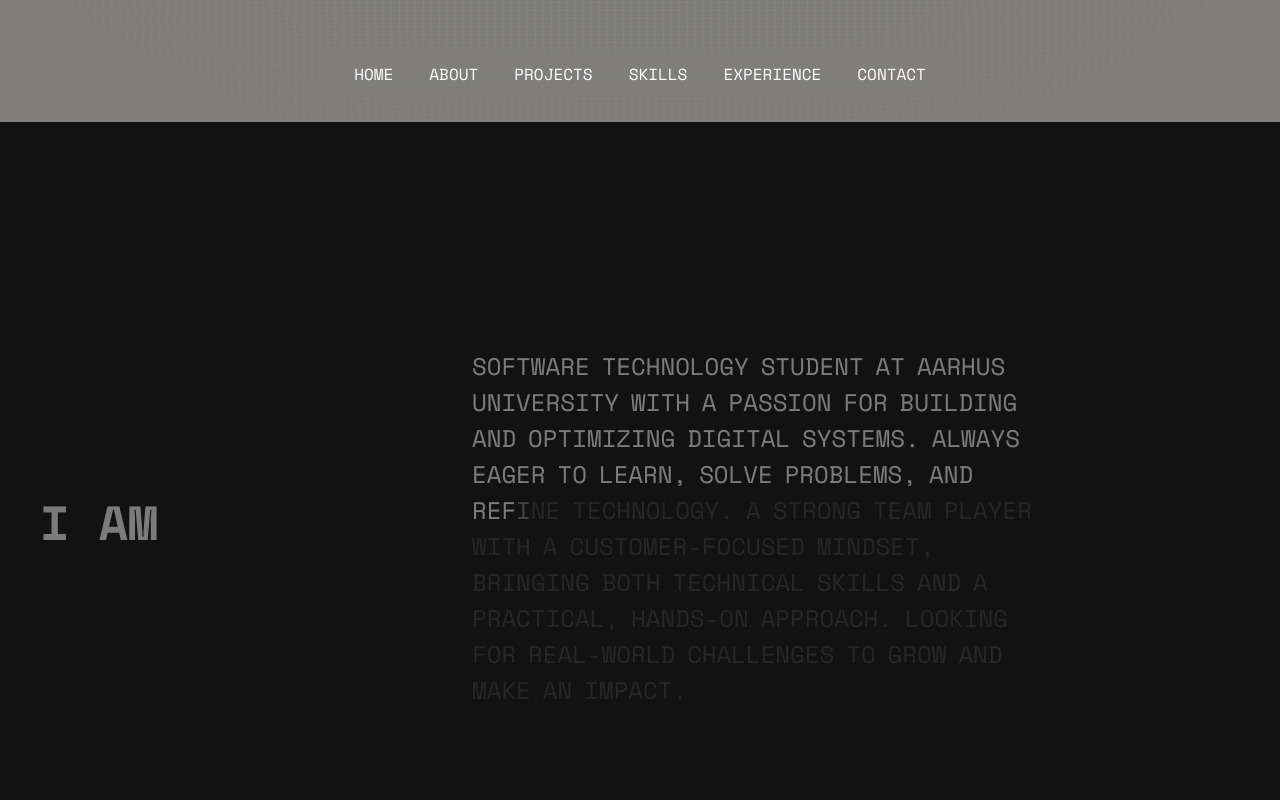
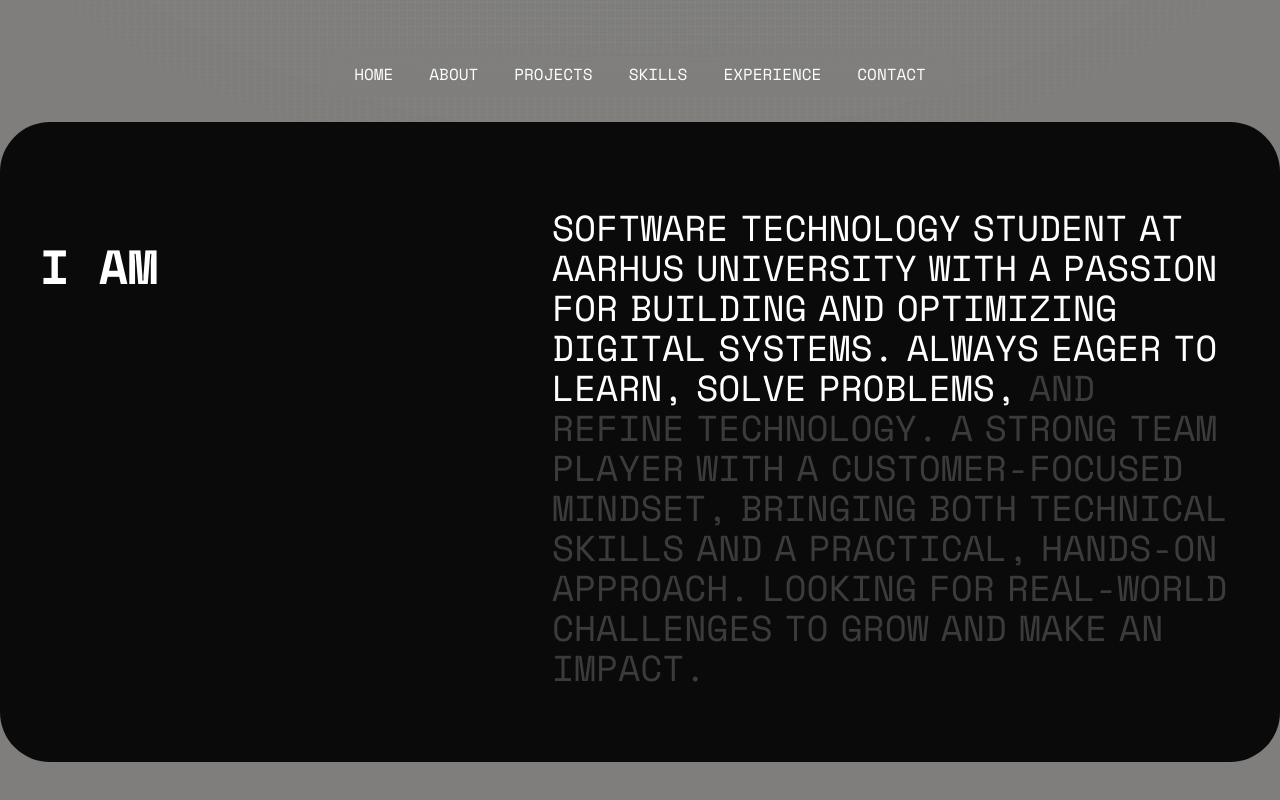
Before and after one commit to Zerefez/V1-Portfolio, a Next.js app: page / in a window 1280 px wide. Shown: the part 678-1478 px from the top of the page. Built offline with nearby package versions, Linux system fonts and the light colour scheme.

Commit message:
Update about page

```diff
--- a/package.json
+++ b/package.json
@@ -15,6 +15,7 @@
     "framer-motion": "^12.4.3",
     "gsap": "^3.12.7",
     "hamburgers": "^1.2.1",
+    "locomotive-scroll": "^5.0.0-beta.21",
     "mini-svg-data-uri": "^1.4.4",
     "motion": "^12.4.3",
     "next": "15.1.7",
--- a/src/app/page.tsx
+++ b/src/app/page.tsx
@@ -3,13 +3,28 @@
 import About from '@/components/about';
 import Header from '@/components/header';
 import Hero from '@/components/hero';
+import { useEffect } from 'react';
 
 export default function Home() {
+
+  useEffect( () => {
+    (
+      async () => {
+          const LocomotiveScroll = (await import('locomotive-scroll')).default
+          const locomotiveScroll = new LocomotiveScroll();
+      }
+    )()
+  }, [])
+
   return (
-      <main className="mac-w-7xl w-full font-[family-name:var(--font-space-sans)]">
+      <main className="mac-w-7xl w-full font-[family-name:var(--font-space-sans)] bg-optimum-grey">
         <Header />
+      <div className="sticky top-0 h-screen w-full">
         <Hero />
-        <About/>
+      </div>
+      <div className="relative z-10">
+        <About />
+      </div>
       </main>
   );
 }
--- a/src/components/about.tsx
+++ b/src/components/about.tsx
@@ -11,30 +11,31 @@ export default function About() {
   const container = useRef(null);
   const { scrollYProgress } = useScroll({
     target: container,
-    offset: ["start 0.9", "start 0.25"]
+    offset: ["start 0.9", "start 0.05"]
   });
 
   // Create an opacity transformation for the scroll progress
-  const opacity = useTransform(scrollYProgress, [0, 1], [0, 1]);
+  const opacity = useTransform(scrollYProgress, [1, 1], [0, 1]);
 
   // Define the words of the paragraph
   const words = "Software technology student at Aarhus University with a passion for building and optimizing digital systems. Always eager to learn, solve problems, and refine technology. A strong team player with a customer-focused mindset, bringing both technical skills and a practical, hands-on approach. Looking for real-world challenges to grow and make an impact.".split(" ");
 
   return (
-    <section id="about" className="w-full h-screen flex items-center justify-center">
+    <section id="about" className="w-full h-screen">
+      <div className="w-[80wh] h-[80vh] flex items-center justify-center rounded-[50px] overflow-hidden bg-neutral-950">
       <motion.div
         ref={container}
         style={{ opacity }}
-        className="w-full max-w-7xl flex justify-between items-center px-10 py-10"
+        className="w-full max-w-7xl flex justify-between relative flex-col sm:flex-row"
       >
         {/* About Title on the left (not animated) */}
         <div className="flex flex-col items-start">
-          <h1 className=" text-white text-5xl font-bold uppercase">I am</h1>
+          <h1 className="text-white text-5xl font-bold uppercase px-10 py-10 justify-start ">I am</h1>
         </div>
 
         {/* Word Paragraph on the right (animated) */}
-        <div className="w-full max-w-3xl text-center">
-          <motion.p className="text-white text-2xl leading-none flex flex-wrap max-w-[40ch] uppercase">
+        <div className="w-full max-w-3xl text-center items-end px-10">
+          <motion.p className="text-white md:text-4xl sm:text-xl md:leading-7 sm:leading-3 flex flex-wrap max-w-[70ch] uppercase md:px-0">
             {words.map((word, i) => {
               const start = i / words.length;
               const end = start + (1 / words.length);
@@ -47,6 +48,8 @@ export default function About() {
           </motion.p>
         </div>
       </motion.div>
+      </div>
+
     </section>
   );
 }
@@ -77,7 +80,9 @@ const Char: React.FC<{char: string, progress: MotionValue<number>, range: [numbe
       {/* Shadow effect for the character */}
       <span className="absolute opacity-20">{char}</span>
       {/* Animated character opacity */}
-      <motion.span style={{ opacity }} className="">
+      <motion.span
+      style={{ opacity }}
+      className="">
         {char}
       </motion.span>
     </span>
--- a/src/components/hero.tsx
+++ b/src/components/hero.tsx
@@ -34,7 +34,8 @@ export default function Hero() {
   }, []);
 
   return (
-    <div className="sticky w-full h-[100vh] overflow-hidden">
+    <section id="Home" className="w-full h-screen">
+    <div className="w-full h-[100vh] overflow-hidden">
       <div className="w-full h-full bg-optimum-grey dark:bg-optimum-grey dark:bg-grid-small-white/[0.4] bg-grid-small-black/[0.2] flex items-center justify-center relative">
         {/* Radial gradient for the container to give a faded look */}
         <div className="absolute inset-0 flex items-center justify-center pointer-events-none bg-optimum-grey dark:bg-optimum-grey [mask-image:radial-gradient(ellipse_at_center,transparent_20%,black)]" />
@@ -52,5 +53,6 @@ export default function Hero() {
         </div>
       </div>
     </div>
+    </section>
   );
 }
--- /dev/null
+++ b/src/components/projectGallery.tsx
@@ -0,0 +1,8 @@
+
+export default function ProjectGallery() {
+  return (
+    <div>
+
+    </div>
+  )
+}
```
Also changed, not shown: 1 other file (tests, documents, lock files or other folders).
